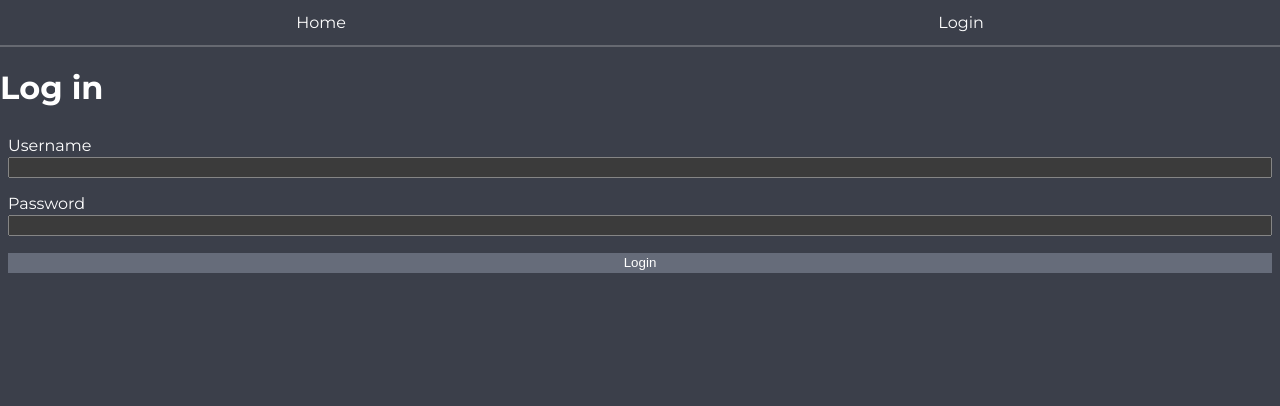
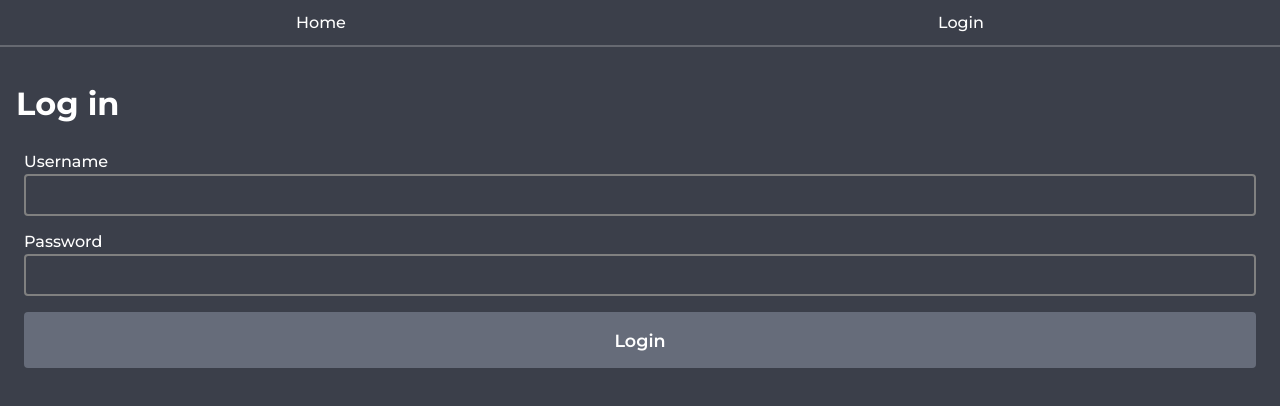
Before and after one commit to pentacodedev/PlatynowyIndeks2023, an Angular app in the folder client-ng/: page /login in a window 1280 px wide. Shown: the top 406 px of the page. Built offline with nearby package versions, Linux system fonts and the light colour scheme.

Commit message:
styling wip

```diff
--- a/client-ng/src/app/app.component.css
+++ b/client-ng/src/app/app.component.css
@@ -0,0 +1,3 @@
+.page {
+    padding: 1em;
+}
--- a/client-ng/src/app/app.component.html
+++ b/client-ng/src/app/app.component.html
@@ -1,2 +1,4 @@
 <app-navbar></app-navbar>
-<router-outlet></router-outlet>
+<div class="page">
+    <router-outlet></router-outlet>
+</div>
--- a/client-ng/src/app/pages/home/home.component.html
+++ b/client-ng/src/app/pages/home/home.component.html
@@ -1 +1 @@
-<p>home works!</p>
+<p>home works</p>
--- a/client-ng/src/styles.css
+++ b/client-ng/src/styles.css
@@ -25,6 +25,7 @@
 
 body {
     font-family: "Montserrat";
+    font-weight: 500;
     color: white;
     background-color: var(--bg);
     margin: 0;
@@ -37,14 +38,31 @@ form {
 .ctrl-group {
     display: grid;
     margin-bottom: 1em;
-    grid-template-rows: repeat(2, 1fr);
+    grid-template-rows: 1fr 2fr;
+}
+
+.ctrl-group input {
+    font-family: "Montserrat";
+    font-size: 1.1rem;
+    background-color: transparent;
+    border: 0.125em solid gray;
+    padding: 0.5em;
+    border-radius: 0.25rem;
+}
+
+button:focus, input:focus {
+    outline:2px solid purple;
 }
 
 button {
+    border-radius: 0.25rem;
     background-color: var(--bg-f);
     border: none;
-    padding: 0.2em;
+    padding: 1em;
     width: 100%;
+    font-family: "Montserrat";
+    font-weight: 600;
+    font-size: 1.1rem;
 }
 
 button:hover {
```
